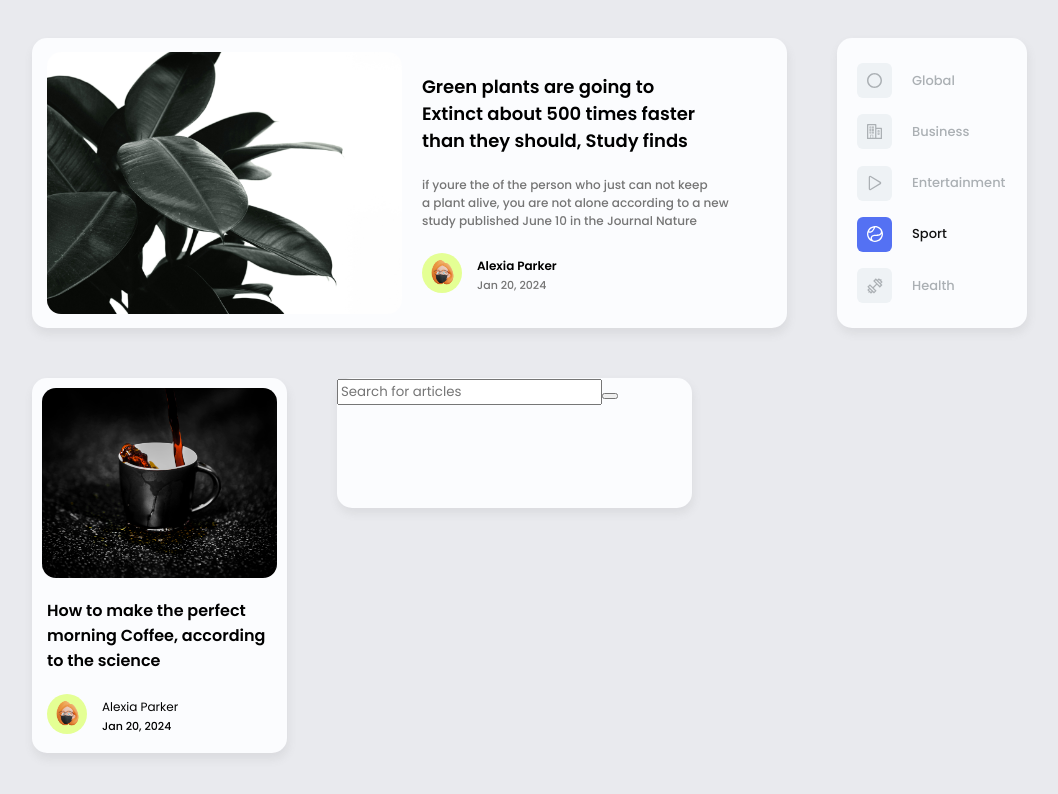
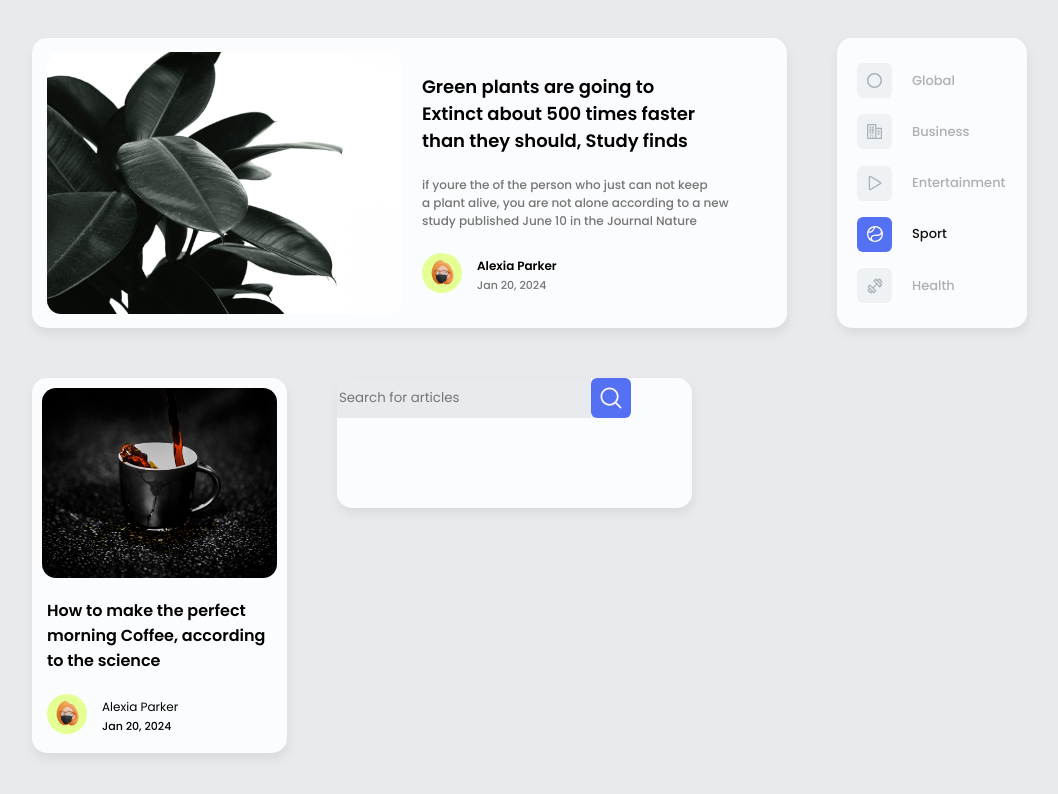
Before and after one commit to jovination/uicards, a React (Vite) app: page / in a window 1280 px wide. Shown: the top 794 px of the page, without its empty margins (108-1166 px from the left). Built offline with nearby package versions, Linux system fonts and the light colour scheme.

Commit message:
few changes

```diff
--- a/src/assets/components/uicard_04/Uicard_04.jsx
+++ b/src/assets/components/uicard_04/Uicard_04.jsx
@@ -1,4 +1,5 @@
 import './uicard_04.css'
+import SearchIcon from '../../../../public/search.svg';
 import React from 'react'
 
 function Uicard_04() {
@@ -7,7 +8,9 @@ function Uicard_04() {
       <div className="form_ui">
         <form action="" className="search_bar">
           <input type="text" name="" id="search_input" placeholder='Search for articles'/>
-          <button></button>
+          <button className='search-btn'>
+            <img className='search_icon' src={SearchIcon} alt="" />
+          </button>
         </form>
         <div className="search_cat"></div>
       </div>
--- a/src/assets/components/uicard_04/uicard_04.css
+++ b/src/assets/components/uicard_04/uicard_04.css
@@ -5,3 +5,26 @@
     background: #FBFCFE;
     box-shadow: 1px 5px 10px rgba(100,100,100,0.11);
 }
+.search_bar{
+    display: flex;
+
+}
+.search-btn{
+    width: 40px;
+    height: 40px;
+    background: #5471F3;
+    border-radius: 6px;
+    border: none;
+    display: flex;
+    justify-content: center;
+    align-items: center;
+}
+.search_icon{
+    width: 30px;
+}
+#search_input{
+ width: 250px;
+ outline: none;
+ border: none;
+ background: #E9EAEE;
+}
```
Also changed, not shown: public/search.svg (added).
